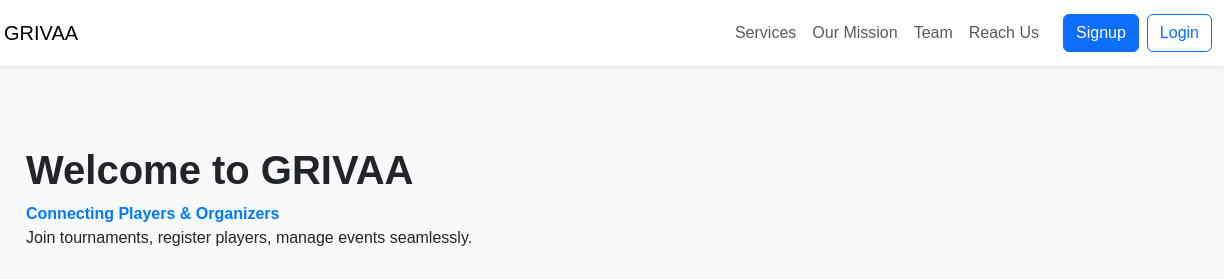
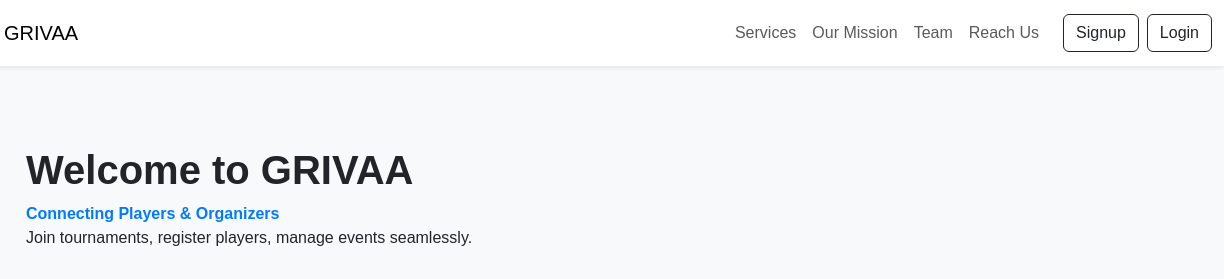
Before and after one commit to DeepakshiKulshrestha/grivaa, a website: page public/index.html in a window 1280 px wide. Shown: the top 279 px of the page, 56-1280 px from the left. Drawn offline with nearby package versions, Linux system fonts and the light colour scheme.

Commit message:
Update index.html

```diff
--- a/public/index.html
+++ b/public/index.html
@@ -120,8 +120,8 @@
         <li class="nav-item"><a class="nav-link" href="#team">Team</a></li>
         <li class="nav-item"><a class="nav-link" href="#contact">Reach Us</a></li>
       </ul>
-      <button class="btn btn-primary ms-3">Signup</button>
-      <button class="btn btn-outline-primary ms-2">Login</button>
+      <button class="btn btn-outline-dark ms-3">Signup</button>
+      <button class="btn btn-outline-dark ms-2">Login</button>
     </div>
   </div>
 </nav>
```
